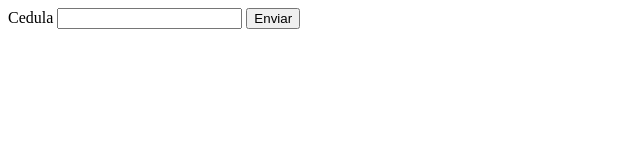
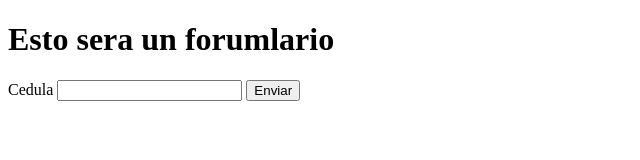
Before and after one commit to Javierjmc/ejemplo-fabiana, a plain HTML site: page formulario/index.html in a window 1280 px wide. Shown: the whole page, without its empty margins (0-640 px from the left). Drawn offline with Linux system fonts and the light colour scheme.

Commit message:
agregando h1

```diff
--- a/formulario/index.html
+++ b/formulario/index.html
@@ -10,8 +10,11 @@
 
     <form>
 
+        <h1>Esto sera un forumlario</h1>
+
         <label>Cedula</label>
         <input type="number">
+
         <button>Enviar</button>
 
     </form>
```
